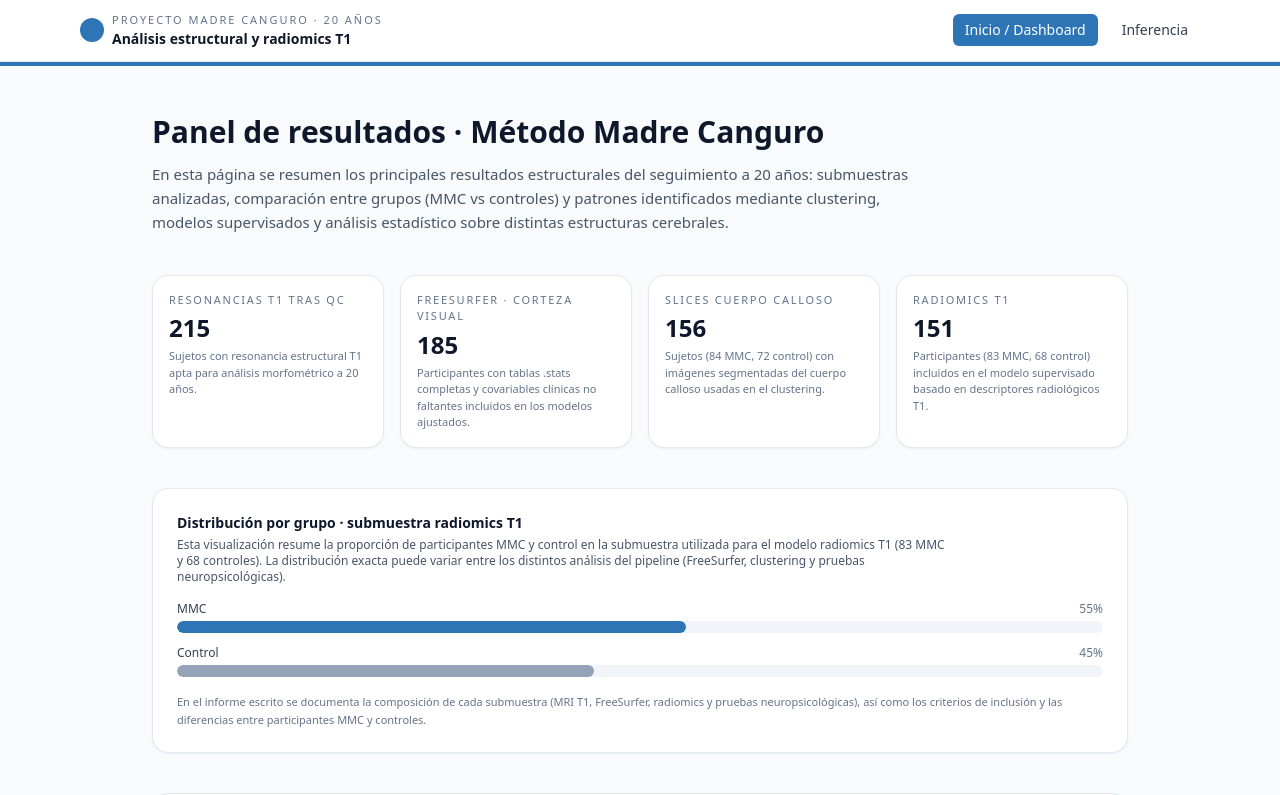
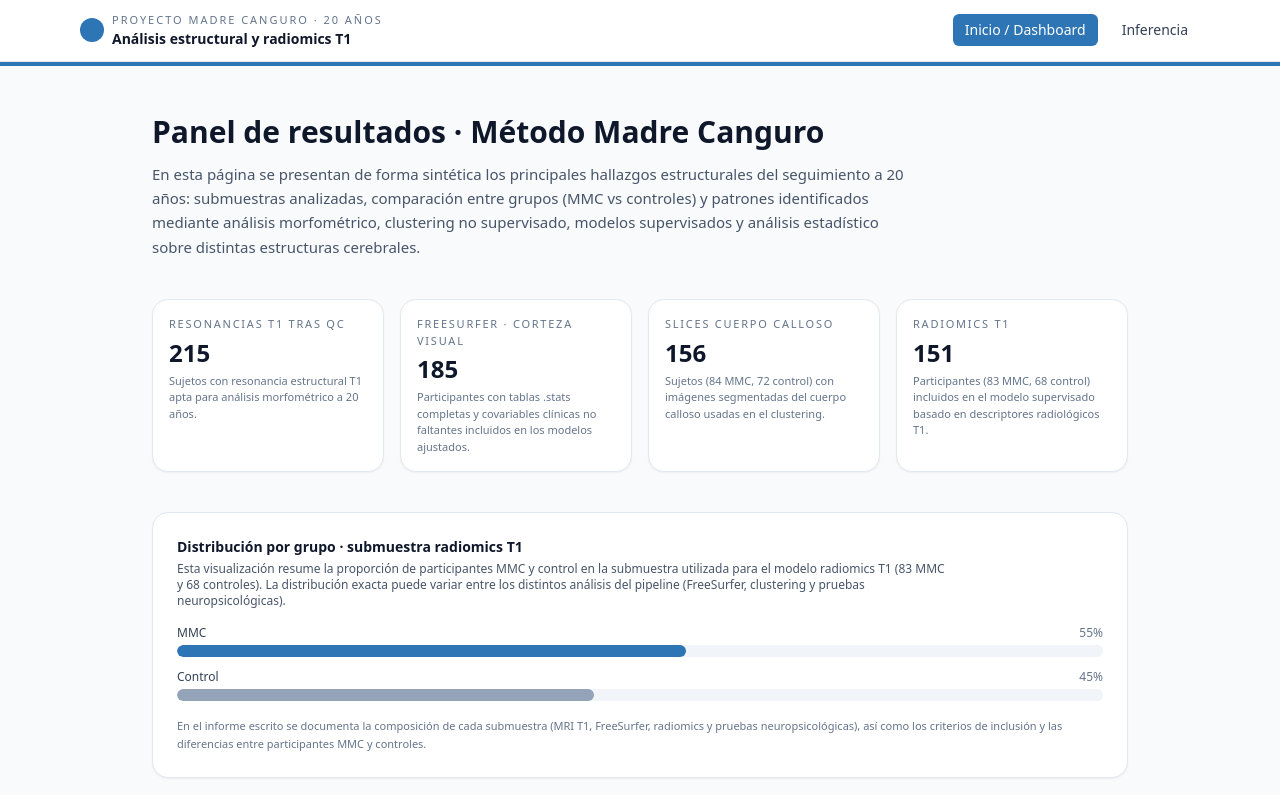
Before and after one commit to G4br13l4Maths/App_Proyecto_canguro, a React (Vite) app in the folder front/: page / in a window 1280 px wide. Shown: the top 795 px of the page. Built offline with nearby package versions, Linux system fonts and the light colour scheme.

Commit message:
Revise summary text in Home.jsx
Updated the summary paragraph to present findings more succinctly and clearly.

```diff
--- a/front/src/pages/Home.jsx
+++ b/front/src/pages/Home.jsx
@@ -13,11 +13,8 @@ export default function Home() {
             Panel de resultados · Método Madre Canguro
           </h1>
           <p className="text-sm md:text-[15px] text-slate-600 leading-relaxed max-w-3xl">
-            En esta página se resumen los principales resultados estructurales del seguimiento a
-            20 años: submuestras analizadas, comparación entre grupos (MMC vs controles) y patrones
-            identificados mediante clustering, modelos supervisados y análisis estadístico sobre
-            distintas estructuras cerebrales.
-          </p>
+  En esta página se presentan de forma sintética los principales hallazgos estructurales del seguimiento a 20 años: submuestras analizadas, comparación entre grupos (MMC vs controles) y patrones identificados mediante análisis morfométrico, clustering no supervisado, modelos supervisados y análisis estadístico sobre distintas estructuras cerebrales.
+</p>
         </section>
 
         {/* 🔹 Tarjetas de KPIs principales (valores reales por submuestra) */}
```
